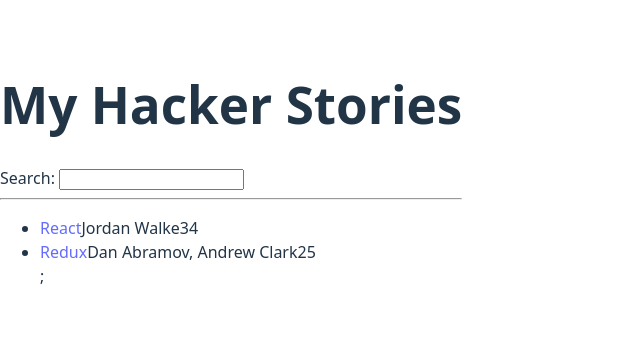
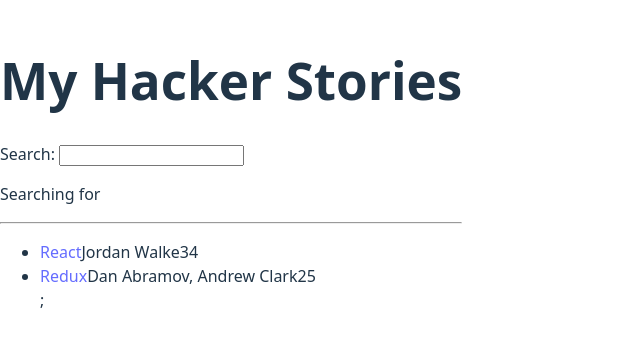
Before and after one commit to ray-z19/personal-site-ts, a React (Vite) app: page / in a window 1280 px wide. Shown: the part 227-572 px from the top of the page, without its empty margins (0-640 px from the left). Built offline with nearby package versions, Linux system fonts and the light colour scheme.

Commit message:
Added React states and callback handlers

```diff
--- a/src/App.tsx
+++ b/src/App.tsx
@@ -1,3 +1,5 @@
+import * as React from 'react'
+
 type Story = {
   title: string;
   url: string;
@@ -27,11 +29,15 @@
     },
   ];
 
+  const handleSearch = (event: React.ChangeEvent<HTMLInputElement>) => {
+    console.log(event.target.value);
+  }
+
   return (
     <div>
       <h1>My Hacker Stories</h1>
 
-      <Search />
+      <Search onSearch={handleSearch}/>
 
       <hr />
 
@@ -40,16 +46,27 @@
   );
 };
 
-const Search = () => {
+type SearchProps = {
+  onSearch: (event: React.ChangeEvent<HTMLInputElement>) => void;
+};
+
+const Search = (props: SearchProps) => {
+  const [searchTerm, setSearchTerm] = React.useState("");
+
   const handleChange = (event: React.ChangeEvent<HTMLInputElement>) => {
-    console.log(event);
-    console.log(event.target.value)
+    setSearchTerm(event.target.value);
+
+    props.onSearch(event)
   }
 
   return (
     <div>
       <label htmlFor="search">Search: </label>
       <input id="search" type="text" onChange={handleChange} />
+
+      <p>
+        Searching for <strong>{searchTerm}</strong>
+      </p>
     </div>
   );
 };
@@ -58,13 +75,15 @@
   list: Story[];
 };
 
-const List = (props: ListProps) => (
+const List = (props: ListProps) => {
+  return (
   <ul>
     {props.list.map((item) => (
       <Item key={item.objectID} item={item} />
     ))};
   </ul>
-);
+  );
+};
 
 type ItemProps = {
   item: Story;
```
